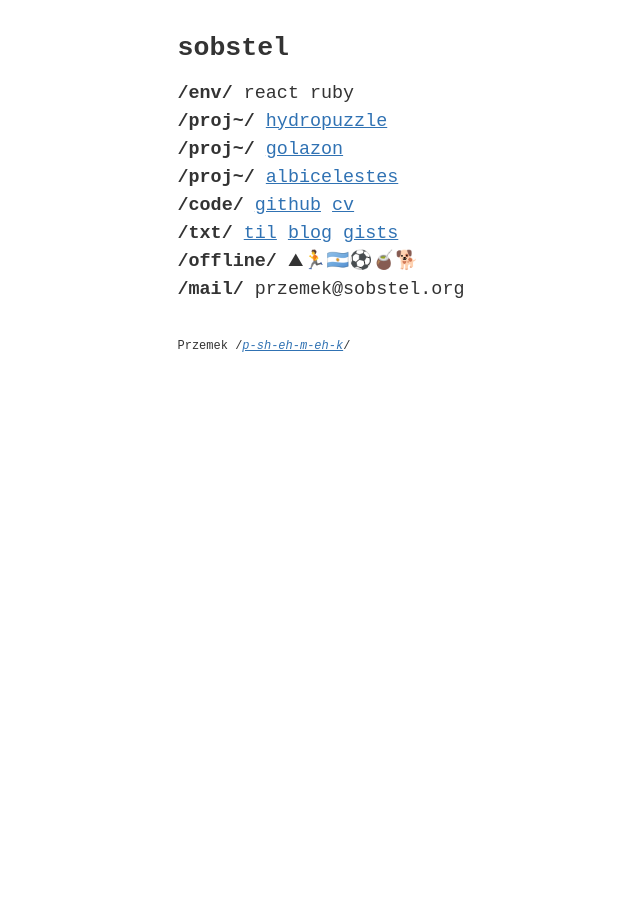
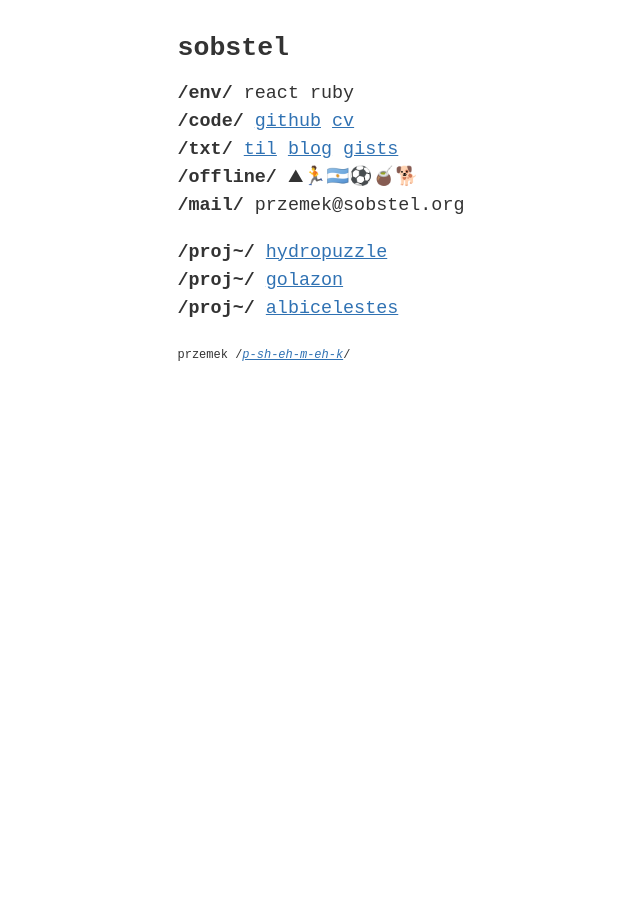
Before and after one commit to sobstel/sobstel.github.com, a Jekyll site: the page index.html, which Jekyll copies as it is, in a window 1280 px wide. Shown: the whole page, without its empty margins (319-959 px from the left). Built offline with Jekyll 4.4.1, drawn with Linux system fonts in a browser that asks for light colours.

Commit message:
If you tell the truth, you don't have to remember anything

```diff
--- a/index.html
+++ b/index.html
@@ -13,27 +13,17 @@
       p { margin: 0; }
       a { color: #3072b3; }
       .del { text-decoration: line-through; }
-      .pronouncation { font-size: 0.75rem }
+      .section { margin: 1em 0 }
+      .small { font-size: 0.75rem }
     </style>
     <link rel="shortcut icon" href="/favicon.jpg" />
   </head>
   <body>
     <div id="container">
       <h1 title="Przemek Sobstel">sobstel</h1>
+      <div class="section">
         <p>
           <strong>/env/</strong> react ruby
-      </p>
-      <p>
-        <strong>/proj~/</strong>
-        <a href="/hydropuzzle/">hydropuzzle</a>
-      </p>
-      <p>
-        <strong>/proj~/</strong>
-        <a href="https://golazon.com/">golazon</a>
-      </p>
-      <p>
-        <strong>/proj~/</strong>
-        <a href="https://albicelestes.com">albicelestes</a>
         </p>
         <p>
           <strong>/code/</strong>
@@ -53,12 +43,26 @@
         <p>
           <strong>/mail/</strong> przemek&#64;sobstel&#46;org
         </p>
+      </div>
+      <div class="section">
         <p>
-        &nbsp;
+          <strong>/proj~/</strong>
+          <a href="/hydropuzzle/">hydropuzzle</a>
         </p>
-      <p class="pronouncation">
-        Przemek /<a href="https://www.pronouncenames.com/search?name=przemek"><em>p-sh-eh-m-eh-k</em></a>/
+        <p>
+          <strong>/proj~/</strong>
+          <a href="https://golazon.com/">golazon</a>
         </p>
+        <p>
+          <strong>/proj~/</strong>
+          <a href="https://albicelestes.com">albicelestes</a>
+        </p>
+      </div>
+      <div class="section">
+        <p class="small">
+          przemek /<a href="https://www.pronouncenames.com/search?name=przemek"><em>p-sh-eh-m-eh-k</em></a>/
+        </p>
+      </div>
     </div>
   </body>
 </html>
```
Lines whose indentation alone changed are shown as unchanged.
